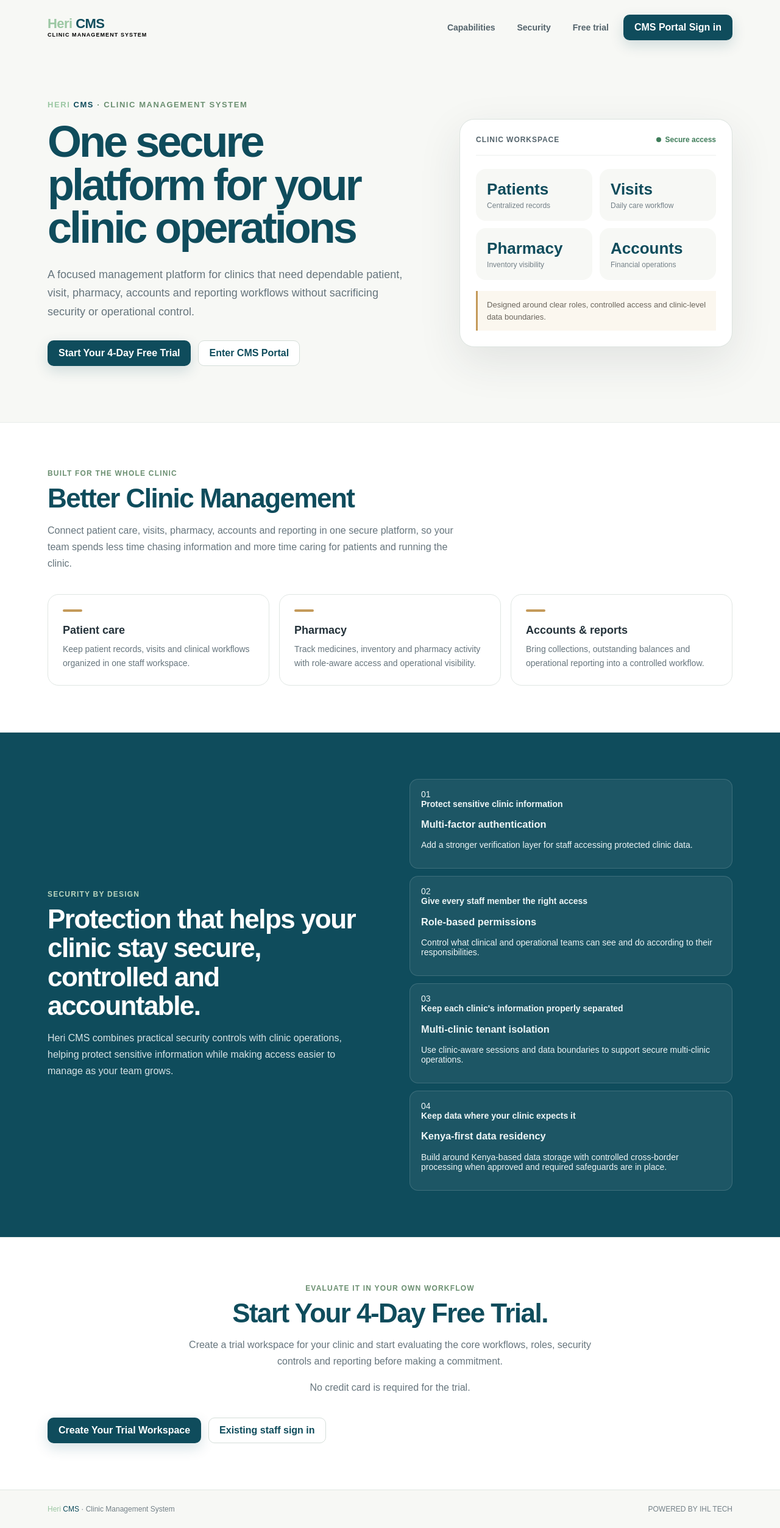
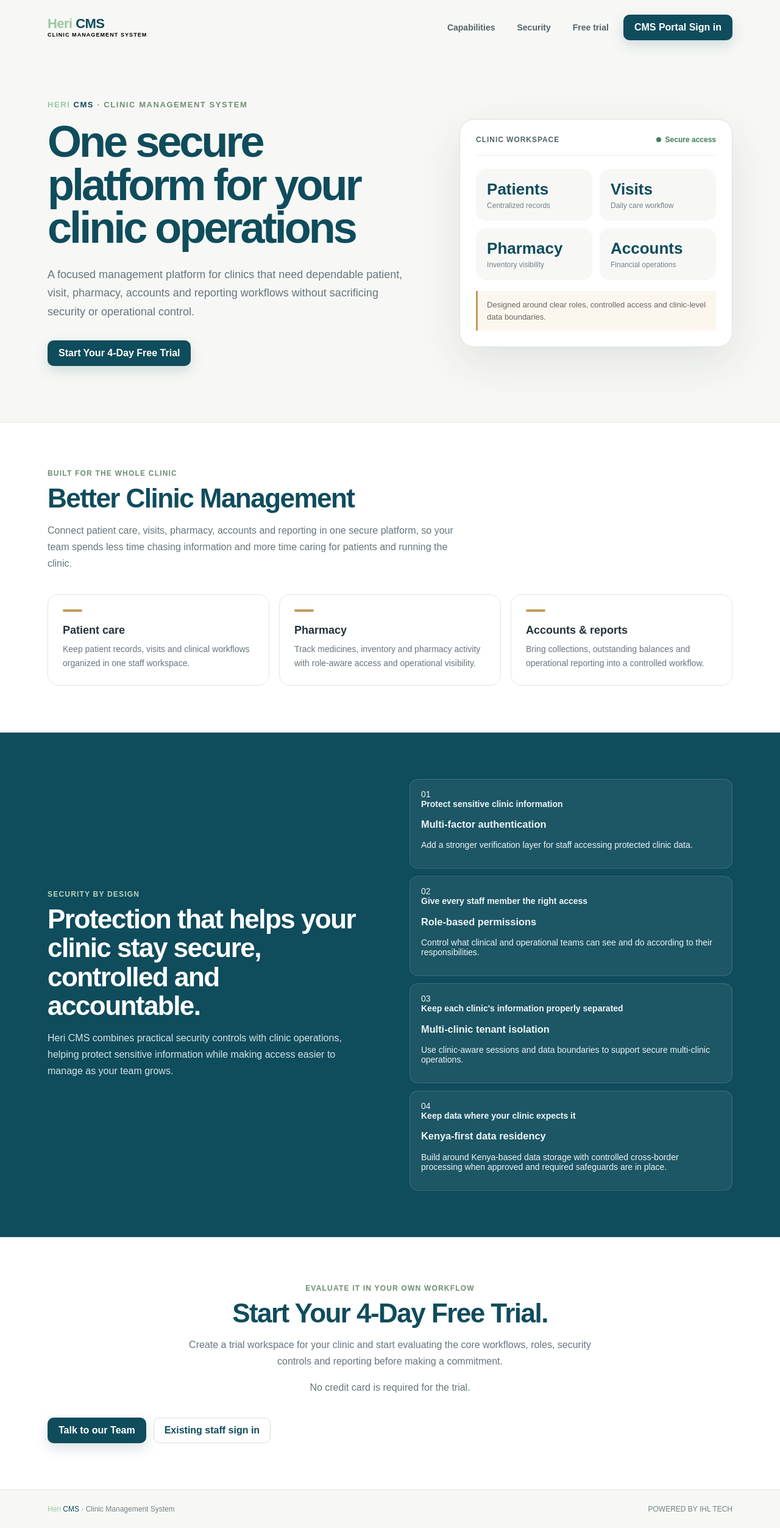
Before and after one commit to violetkimani77-ux/clinic-management-system, a Next.js app: page / in a window 1280 px wide. Shown: the whole page at 61% size. Built offline with nearby package versions, Linux system fonts and the light colour scheme.

Commit message:
refine: simplify landing hero and center trial actions

```diff
--- a/app/page.tsx
+++ b/app/page.tsx
@@ -44,7 +44,6 @@ export default function HomePage() {
           <p className={styles.heroText}>A focused management platform for clinics that need dependable patient, visit, pharmacy, accounts and reporting workflows without sacrificing security or operational control.</p>
           <div className={styles.heroActions}>
             <Link href="/trial" className={styles.primaryButton}>Start Your 4-Day Free Trial</Link>
-            <Link href="/login" className={styles.secondaryButton}>Enter CMS Portal</Link>
           </div>
         </div>
         <div className={styles.heroPanel} aria-label="Platform overview">
@@ -83,7 +82,7 @@ export default function HomePage() {
       <section id="trial" className={`${styles.section} ${styles.cta}`}>
         <div className={styles.sectionInner}>
           <div className={styles.sectionIntro}><p className={styles.sectionKicker}>Evaluate it in your own workflow</p><h2 className={styles.sectionTitle}>Start Your 4-Day Free Trial.</h2><p className={styles.sectionText}>Create a trial workspace for your clinic and start evaluating the core workflows, roles, security controls and reporting before making a commitment.</p><p className={styles.sectionText}>No credit card is required for the trial.</p></div>
-          <div className={styles.heroActions}><Link href="/trial" className={styles.primaryButton}>Create Your Trial Workspace</Link><Link href="/login" className={styles.secondaryButton}>Existing staff sign in</Link></div>
+          <div className={`${styles.heroActions} ${styles.ctaActions}`}><Link href="/trial" className={styles.primaryButton}>Talk to our Team</Link><Link href="/login" className={styles.secondaryButton}>Existing staff sign in</Link></div>
         </div>
       </section>
 
```
